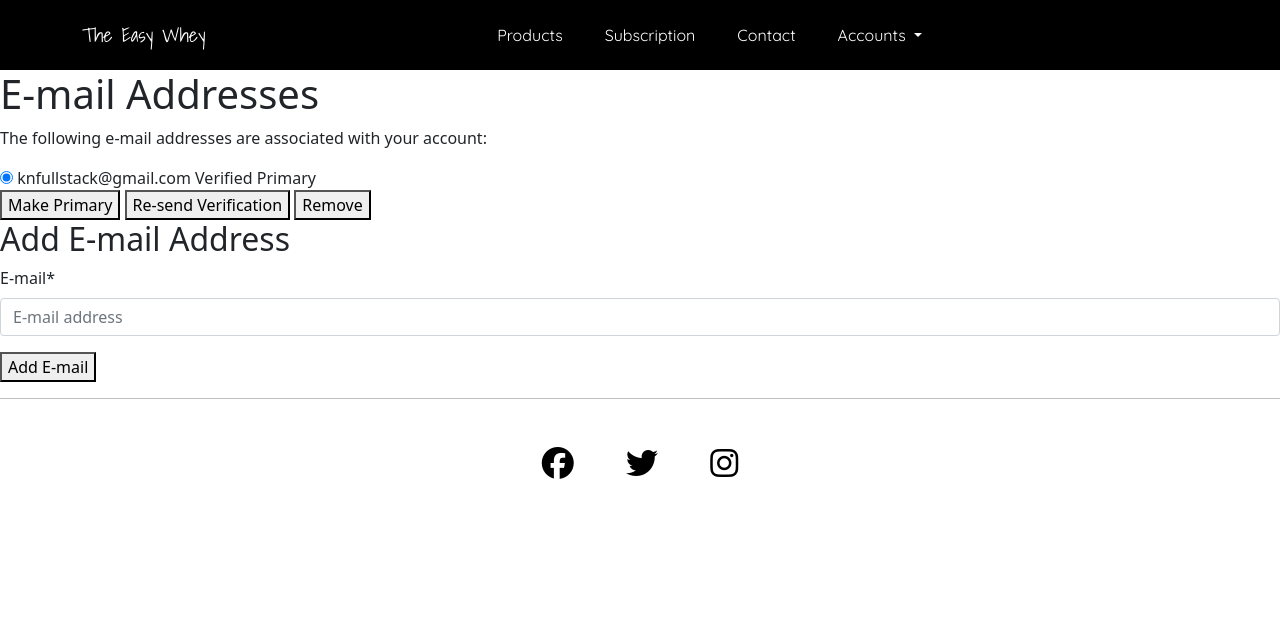
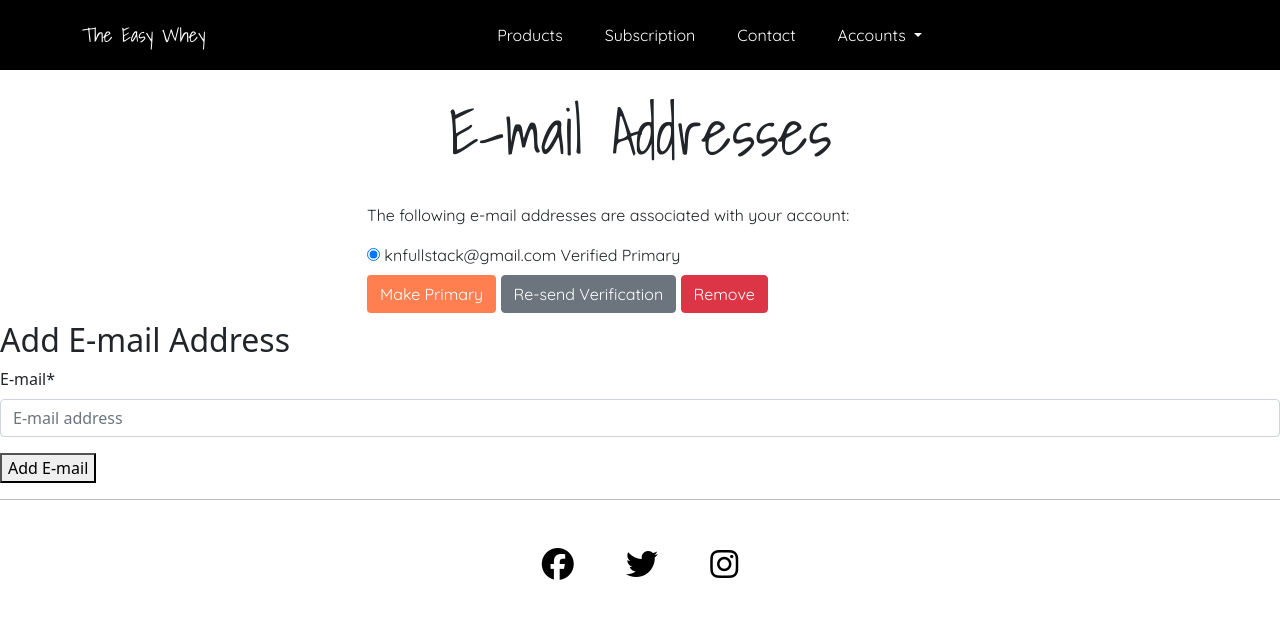
Before and after one commit to Code-Institute-Submissions/the-easy-whey, a Django app: page /accounts/email/ in a window 1280 px wide. Shown: the top 619 px of the page. Run offline with Django 3.2, Linux system fonts and the light colour scheme; a user stored in the database is signed in; data comes from the database, SQL or seed files in the repository; some libraries are stand-ins or nearby versions.

Commit message:
allauth front end changes p2

```diff
--- a/templates/allauth/account/email.html
+++ b/templates/allauth/account/email.html
@@ -2,12 +2,27 @@
 
 {% load i18n %}
 
-{% block head_title %}{% trans "Account" %}{% endblock %}
+{% block title %}
+- Account
+{% endblock %}
+
+{% block header %}
+<div class="container-fluid">
+  <div class="row my-4">
+    <div class="col text-center">
+      <h2 class="display-3 title-font">E-mail Addresses</h2>
+    </div>
+  </div>
+</div>
+{% endblock %}
 
 {% block content %}
-<h1>{% trans "E-mail Addresses" %}</h1>
 {% if user.emailaddress_set.all %}
-<p>{% trans 'The following e-mail addresses are associated with your account:' %}</p>
+<div class="container">
+  <div class="row justify-content-center">
+    <div class="col-md-6 text-font">
+
+      <p>The following e-mail addresses are associated with your account:</p>
 
       <form action="{% url 'account_email' %}" class="email_list" method="post">
         {% csrf_token %}
@@ -23,24 +38,28 @@
 
               {{ emailaddress.email }}
               {% if emailaddress.verified %}
-        <span class="verified">{% trans "Verified" %}</span>
+              <span class="verified">Verified</span>
               {% else %}
-        <span class="unverified">{% trans "Unverified" %}</span>
+              <span class="unverified">Unverified</span>
               {% endif %}
-        {% if emailaddress.primary %}<span class="primary">{% trans "Primary" %}</span>{% endif %}
+              {% if emailaddress.primary %}<span class="primary">Primary</span>{% endif %}
             </label>
           </div>
           {% endfor %}
 
-    <div class="buttonHolder">
-      <button class="secondaryAction" type="submit" name="action_primary">{% trans 'Make Primary' %}</button>
-      <button class="secondaryAction" type="submit" name="action_send">{% trans 'Re-send Verification' %}</button>
-      <button class="primaryAction" type="submit" name="action_remove">{% trans 'Remove' %}</button>
+          <div class="buttonHolder my-2">
+            <button class="secondaryAction btn standout-button" type="submit" name="action_primary">Make
+              Primary</button>
+            <button class="secondaryAction btn btn-secondary" type="submit" name="action_send">Re-send
+              Verification</button>
+            <button class="primaryAction btn btn-danger" type="submit" name="action_remove">Remove</button>
           </div>
 
         </fieldset>
       </form>
-
+    </div>
+  </div>
+</div>
 {% else %}
 <p><strong>{% trans 'Warning:'%}</strong>
   {% trans "You currently do not have any e-mail address set up. You should really add an e-mail address so you can receive notifications, reset your password, etc." %}
@@ -59,7 +78,7 @@
 
 {% endblock %}
 
-
+{% block customjs %}
 {% block extra_body %}
 <script type="text/javascript">
   (function () {
@@ -75,3 +94,4 @@
   })();
 </script>
 {% endblock %}
+{% endblock %}
--- a/templates/base.html
+++ b/templates/base.html
@@ -61,6 +61,8 @@
                             </li>
                             {% endif %}
                             <li><a class="dropdown-item text-white" href="{% url 'profile' %}">Profile</a></li>
+                            <li><a class="dropdown-item text-white" href="{% url 'account_email' %}">Change E-mail</a>
+                            </li>
                             {% if user.is_authenticated %}
                             {% if user.is_superuser %}
                             <li><a class="dropdown-item text-white" href="{% url 'product_management' %}">Product
@@ -117,7 +119,7 @@
         integrity="sha384-MrcW6ZMFYlzcLA8Nl+NtUVF0sA7MsXsP1UyJoMp4YLEuNSfAP+JcXn/tWtIaxVXM" crossorigin="anonymous">
     </script>
     {% endblock %}
-    {% block customjs %}
+
     <script type="text/javascript">
         window.onload = (event) => {
             let myAlert = document.querySelector(".toast");
@@ -125,6 +127,8 @@
             bsAlert.show()
         }
     </script>
+
+    {% block customjs %}
     {% endblock %}
 </body>
 
```
Also changed, not shown: templates/allauth/account/account_inactive.html (+21 -4 lines), templates/allauth/account/password_reset_from_key_done.html (+20 -3 lines). Lines whose indentation alone changed are shown as unchanged.
